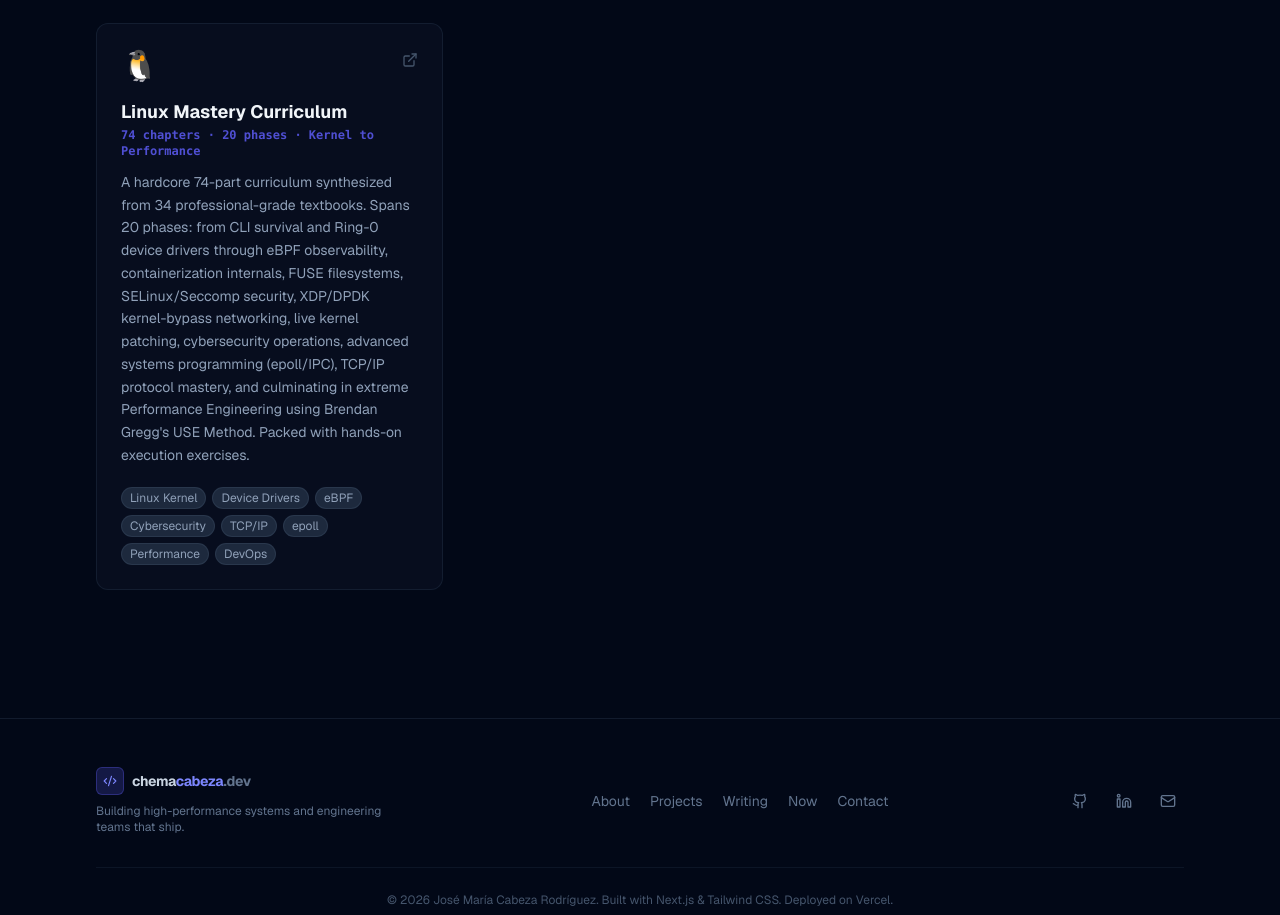
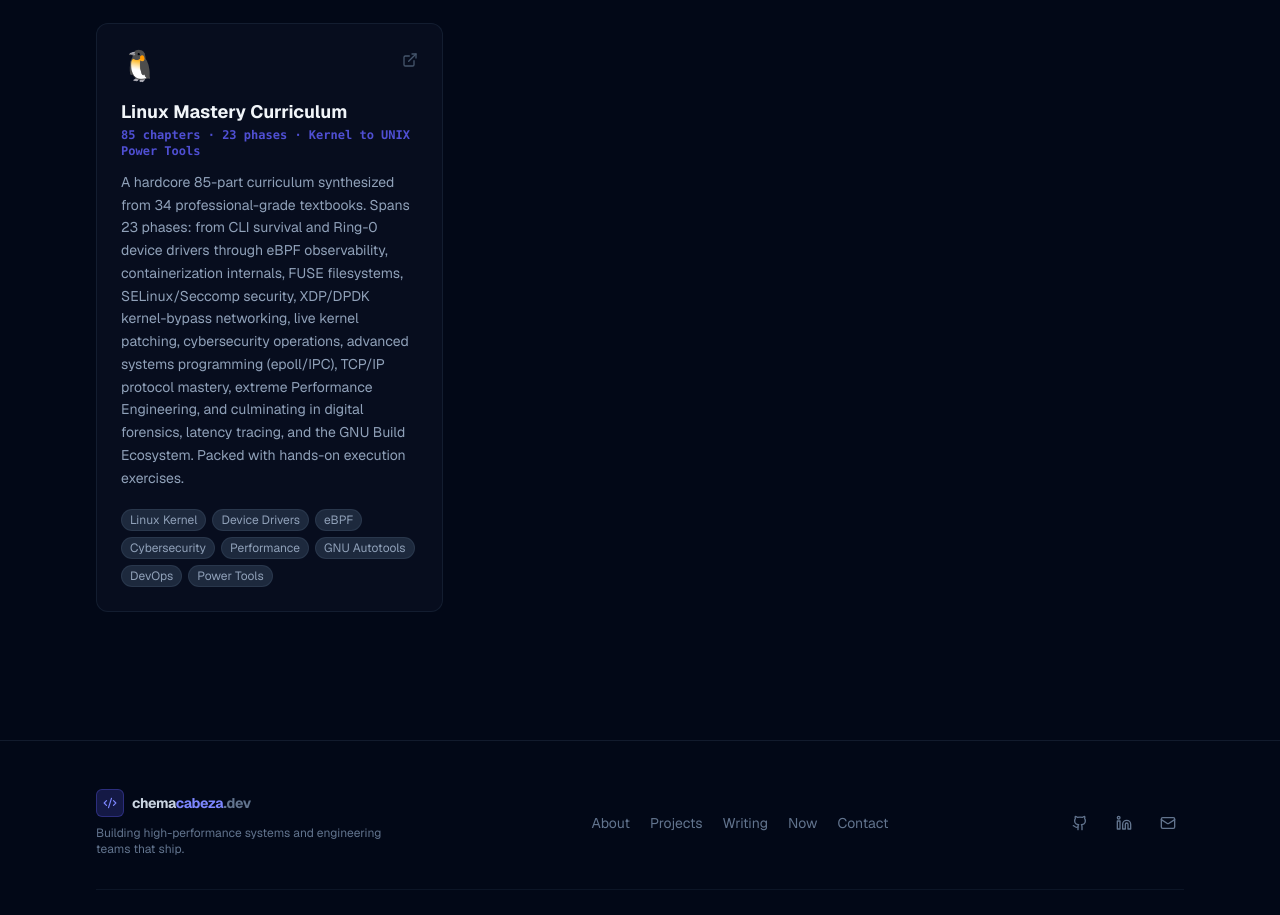
Before and after one commit to chemacabeza/chemacabeza-dev, a Next.js app: page /projects in a window 1280 px wide. Shown: the part 2963-3878 px from the top of the page. Built offline with nearby package versions, Linux system fonts and the light colour scheme.

Commit message:
Update Linux Mastery project metadata to 85 chapters and 23 phases

```diff
--- a/app/projects/page.tsx
+++ b/app/projects/page.tsx
@@ -148,10 +148,10 @@ const githubProjects = [
         url: "https://github.com/chemacabeza/my-github-projects/tree/master/Linux",
         emoji: "🐧",
         title: "Linux Mastery Curriculum",
-        subtitle: "74 chapters · 20 phases · Kernel to Performance",
+        subtitle: "85 chapters · 23 phases · Kernel to UNIX Power Tools",
         description:
-            "A hardcore 74-part curriculum synthesized from 34 professional-grade textbooks. Spans 20 phases: from CLI survival and Ring-0 device drivers through eBPF observability, containerization internals, FUSE filesystems, SELinux/Seccomp security, XDP/DPDK kernel-bypass networking, live kernel patching, cybersecurity operations, advanced systems programming (epoll/IPC), TCP/IP protocol mastery, and culminating in extreme Performance Engineering using Brendan Gregg's USE Method. Packed with hands-on execution exercises.",
-        tags: ["Linux Kernel", "Device Drivers", "eBPF", "Cybersecurity", "TCP/IP", "epoll", "Performance", "DevOps"],
+            "A hardcore 85-part curriculum synthesized from 34 professional-grade textbooks. Spans 23 phases: from CLI survival and Ring-0 device drivers through eBPF observability, containerization internals, FUSE filesystems, SELinux/Seccomp security, XDP/DPDK kernel-bypass networking, live kernel patching, cybersecurity operations, advanced systems programming (epoll/IPC), TCP/IP protocol mastery, extreme Performance Engineering, and culminating in digital forensics, latency tracing, and the GNU Build Ecosystem. Packed with hands-on execution exercises.",
+        tags: ["Linux Kernel", "Device Drivers", "eBPF", "Cybersecurity", "Performance", "GNU Autotools", "DevOps", "Power Tools"],
     },
 ];
 
```
